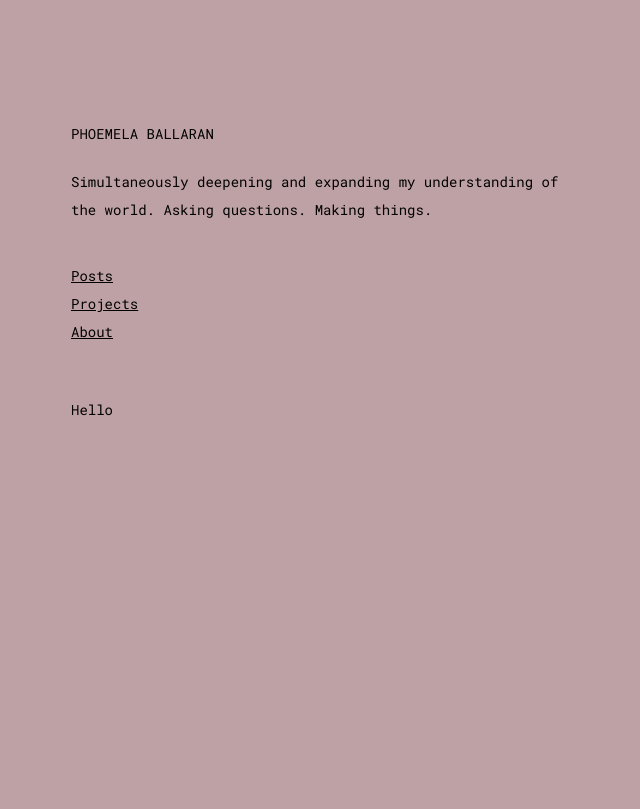
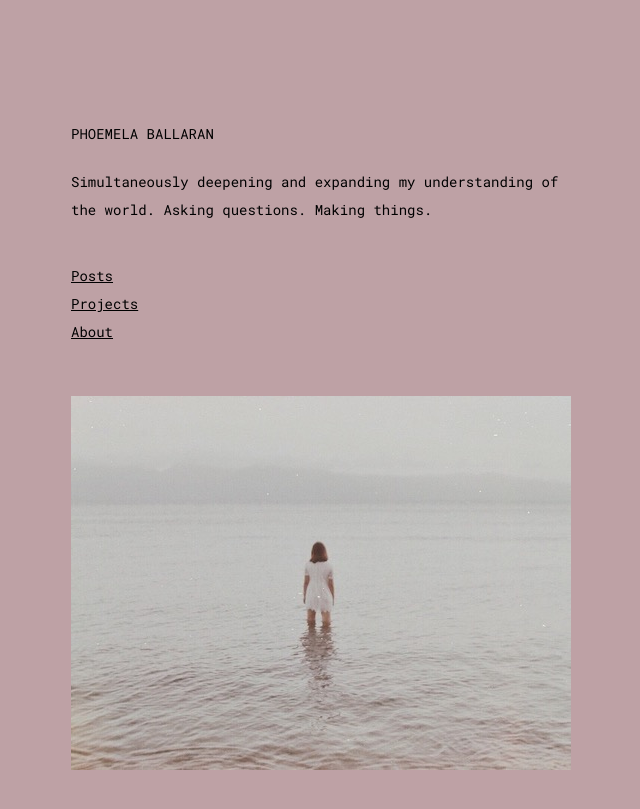
Before and after one commit to comoballar/phoemelaballaran.github.io, a Jekyll site: the page built from index.html, in a window 1280 px wide. Shown: the top 809 px of the page, without its empty margins (49-689 px from the left). Built offline with Jekyll 4.4.1, drawn with Linux system fonts in a browser that asks for light colours.

Commit message:
Update index.html

```diff
--- a/index.html
+++ b/index.html
@@ -4,6 +4,6 @@ layout: default
 
  <body>
    <div class="post">
-     Hello
+     <img src="https://phoemelaballaran.github.io/assets/sample/page/about/portrait.jpeg"/></p>
   </div>
 </body>
```
